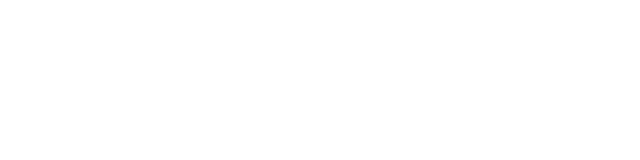
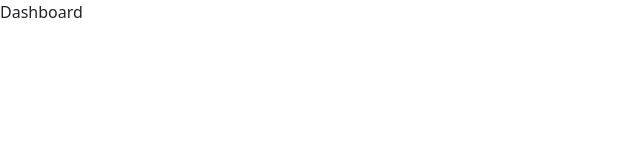
Before and after one commit to koladeFaith/Full-Stack-E-commerce, a React (Vite) app: page /dashboard in a window 1280 px wide. Before the commit this address had no page. Shown: the top 160 px of the page, without its empty margins (0-640 px from the left). Built offline with nearby package versions, Linux system fonts and the light colour scheme.

Commit message:
Work done

```diff
--- /dev/null
+++ b/pages/Dashboard.jsx
@@ -0,0 +1,7 @@
+import React from "react";
+
+const Dashboard = () => {
+  return <div>Dashboard</div>;
+};
+
+export default Dashboard;
--- /dev/null
+++ b/pages/NotFound.jsx
@@ -0,0 +1,9 @@
+import React from 'react'
+
+const NotFound = () => {
+  return (
+    <div>NotFound</div>
+  )
+}
+
+export default NotFound
--- a/pages/Signup.jsx
+++ b/pages/Signup.jsx
@@ -77,10 +77,11 @@
 // export default Signup;
 import React from "react";
 import { useState } from "react";
-import { Link } from "react-router-dom";
+import { Link, useNavigate } from "react-router-dom";
 import axios from "axios";
 import { toast } from "sonner";
 const Signup = () => {
+  const navigate = useNavigate();
   const [formData, setFormData] = useState({
     firstName: "",
     lastName: "",
@@ -108,6 +109,9 @@
       );
       console.log(response.data.message);
       toast.success(response.data.message);
+      setTimeout(() => {
+        navigate("/signin");
+      }, 2000);
     } catch (error) {
       if (
         error.response &&
--- a/src/App.jsx
+++ b/src/App.jsx
@@ -2,6 +2,8 @@
 import { Route, Routes } from "react-router-dom";
 import Landing from "../pages/Landing";
 import Signin from "../pages/Signin";
+import Dashboard from "../pages/Dashboard";
+import NotFound from "../pages/NotFound";
 function App() {
   return (
     <>
@@ -9,6 +11,8 @@
         <Route path="/" element={<Landing />} />
         <Route path="/signup" element={<Signup />} />
         <Route path="/signin" element={<Signin />} />
+        <Route path="/dashboard" element={<Dashboard />} />
+        <Route path="*" element={<NotFound />} />
       </Routes>
     </>
   );
```
